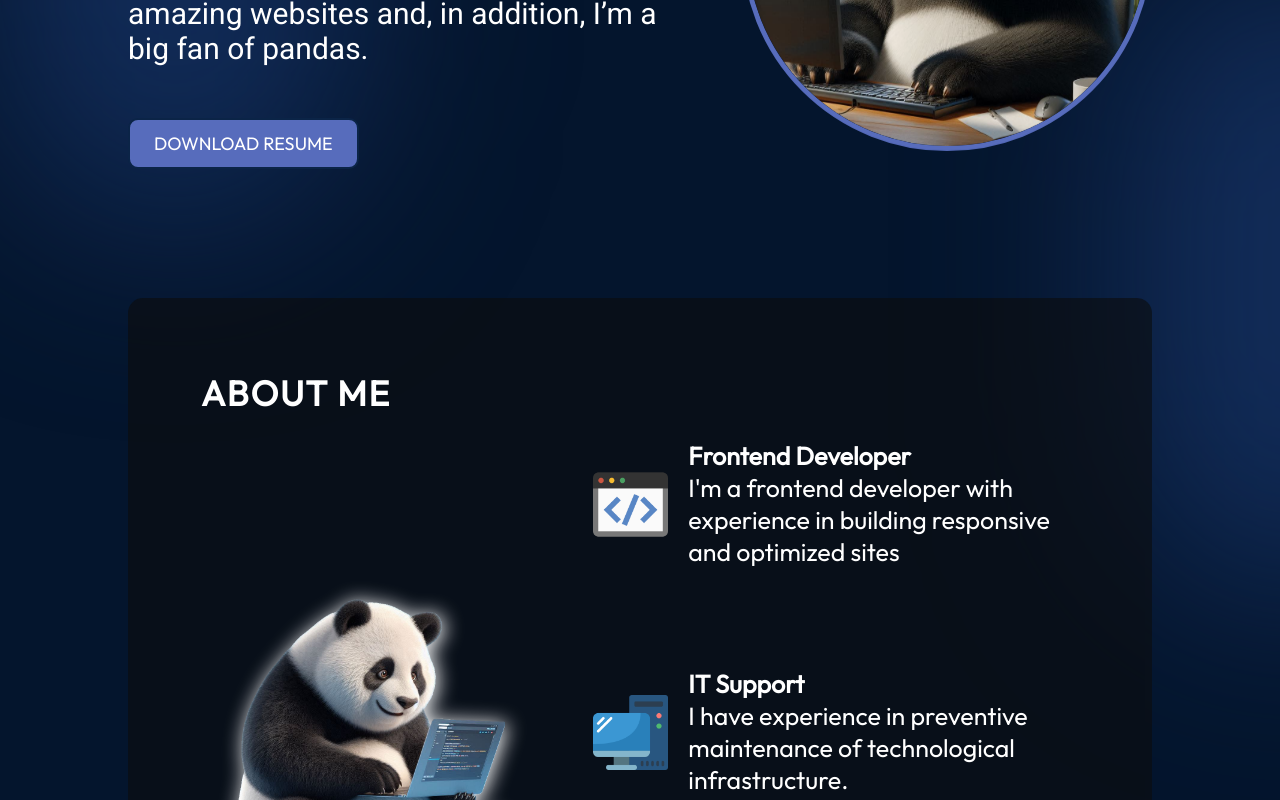
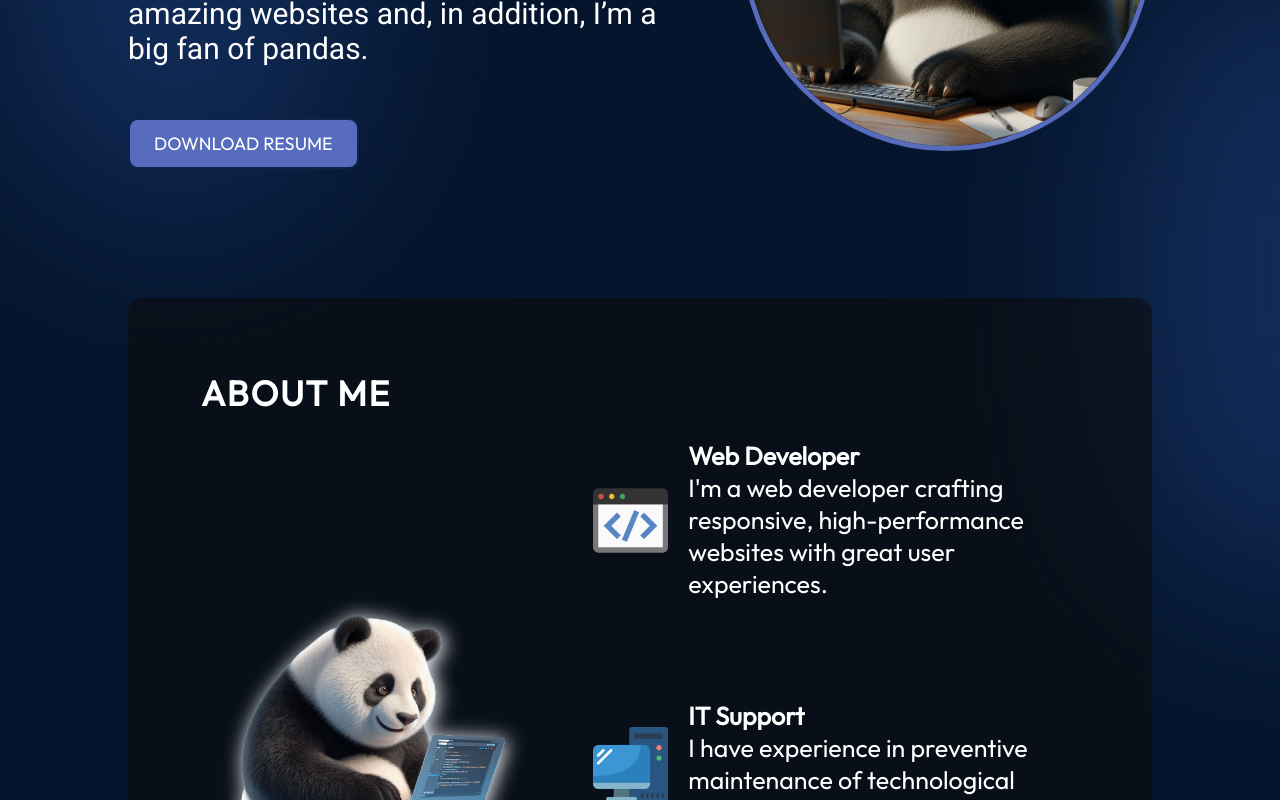
Before and after one commit to vladimirro24/portfolio, a React (Vite) app: page / in a window 1280 px wide. Shown: the part 438-1238 px from the top of the page. Built offline with nearby package versions, Linux system fonts and the light colour scheme.

Commit message:
updating resume

```diff
--- a/src/components/About/About.jsx
+++ b/src/components/About/About.jsx
@@ -43,10 +43,9 @@ export const About = () => {
           <li className={styles.aboutItem}>
             <img className={styles.image} src={getImageUrl("about/dev.png")} alt="Cursor icon" />
             <div className={styles.aboutItemText}>
-              <h3>Frontend Developer</h3>
+              <h3>Web Developer</h3>
               <p>
-                I'm a frontend developer with experience in building responsive
-                and optimized sites
+                I'm a web developer crafting responsive, high-performance websites with great user experiences.
               </p>
             </div>
           </li>
--- a/src/components/Hero/Hero.jsx
+++ b/src/components/Hero/Hero.jsx
@@ -9,7 +9,7 @@ export const Hero = () => {
                 <h1 className={styles.title}>Hi I'm Vlady</h1>
                 <p className={styles.description}>I’m a software engineer specializing in web development, with experience in front-end and a strong understanding of back-end. I’m passionate about creating amazing websites and, in addition, I’m a big fan of pandas.</p>
                 <a
-                    href="/resume.pdf"
+                    href="/Resume-Vladimir.pdf"
                     download="Resume-Vladimir-Rodriguez.pdf"
                     className={styles.resumetBtn}
                 >
```
Also changed, not shown: 2 other files (tests, documents, lock files or other folders).
